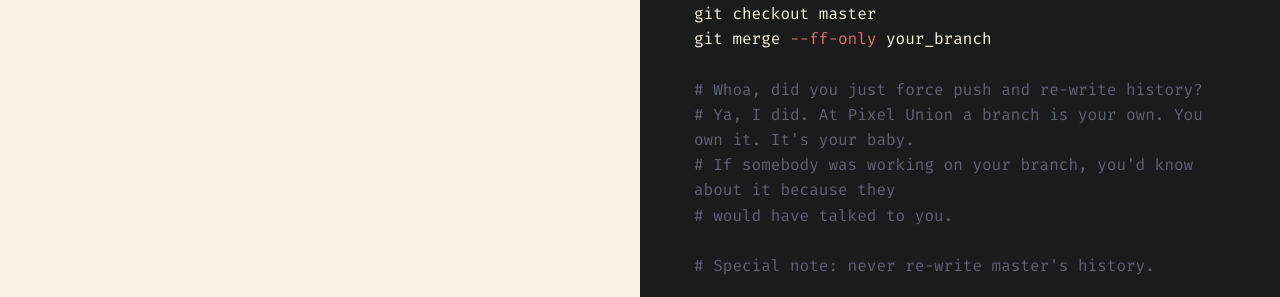
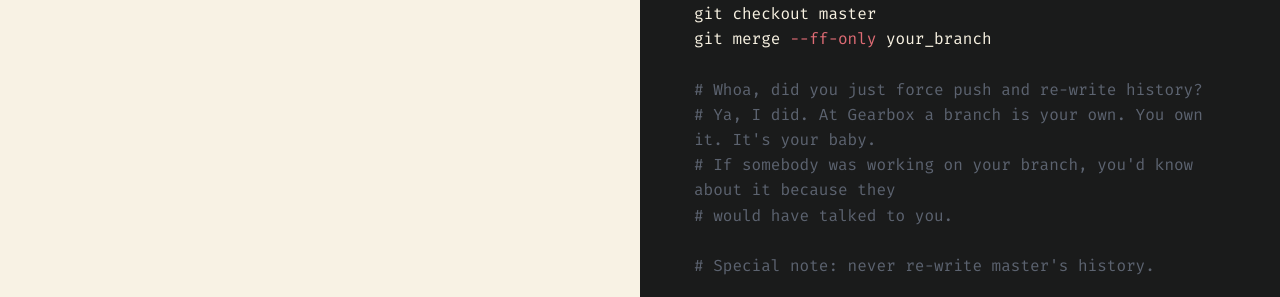
Before and after one commit to Gearbox-built/Gearbox-built.github.io, a Jekyll site: the page docs/index.html, which Jekyll copies as it is, in a window 1280 px wide and 900 px high, scrolled down 48500 px. Shown: the part 155-452 px from the top of the window. Built offline with Jekyll 4.4.1, drawn with Linux system fonts in a browser that asks for light colours; some of the changed text lies outside the part shown.

Commit message:
Update index.html

```diff
--- a/docs/index.html
+++ b/docs/index.html
@@ -3264,7 +3264,7 @@ grid-johndoe-shopify
 
   <div class="col">
   <figure class="highlight"><pre><code class="language-bash" data-lang="bash">git config <span class="nt">--global</span> user.name <span class="s2">"Your Name"</span>
-git config <span class="nt">--global</span> user.email <span class="s2">"name@pixelunion.net"</span>
+git config <span class="nt">--global</span> user.email <span class="s2">"name@gearboxbuilt.com"</span>
 
 git config <span class="nt">--global</span> branch.autosetuprebase always
 
@@ -3425,7 +3425,7 @@ git checkout master
 git merge <span class="nt">--ff-only</span> your_branch
 
 <span class="c"># Whoa, did you just force push and re-write history?</span>
-<span class="c"># Ya, I did. At Pixel Union a branch is your own. You own it. It's your baby.</span>
+<span class="c"># Ya, I did. At Gearbox a branch is your own. You own it. It's your baby.</span>
 <span class="c"># If somebody was working on your branch, you'd know about it because they</span>
 <span class="c"># would have talked to you.</span>
 
```
